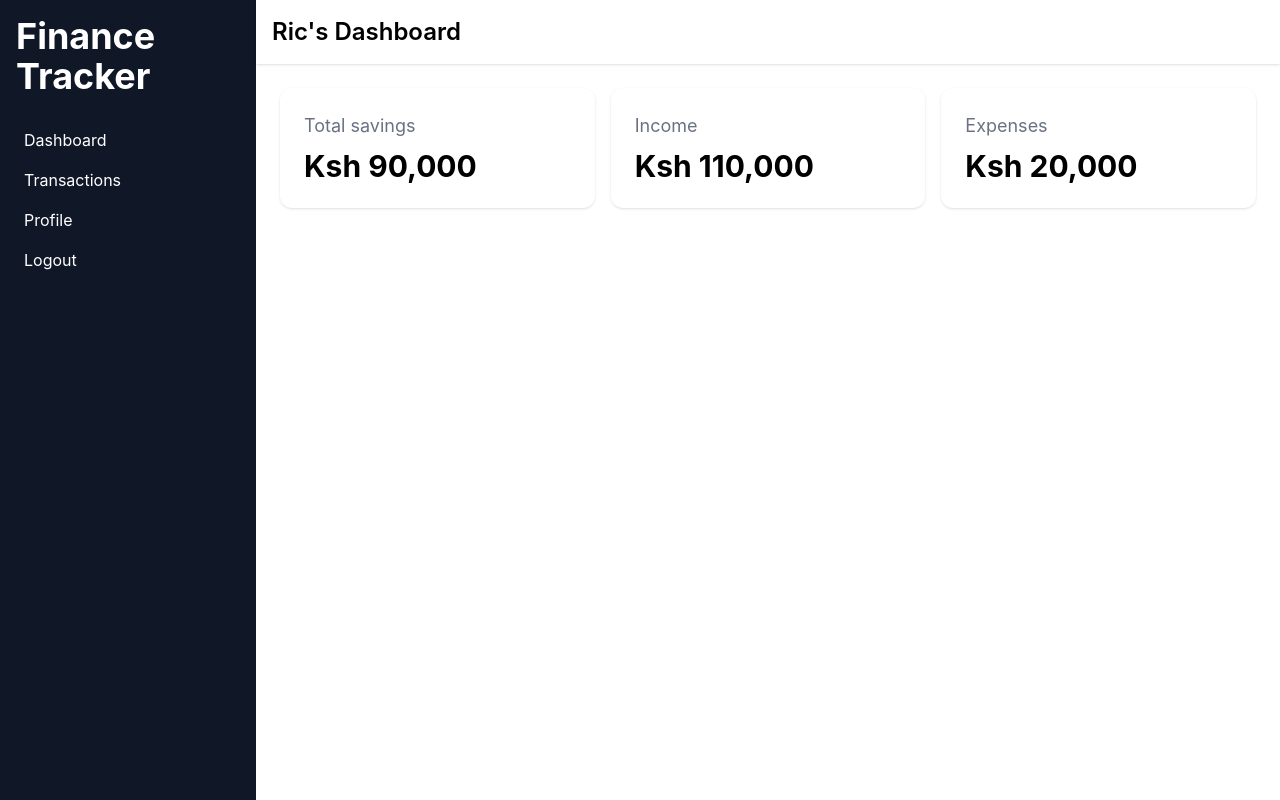
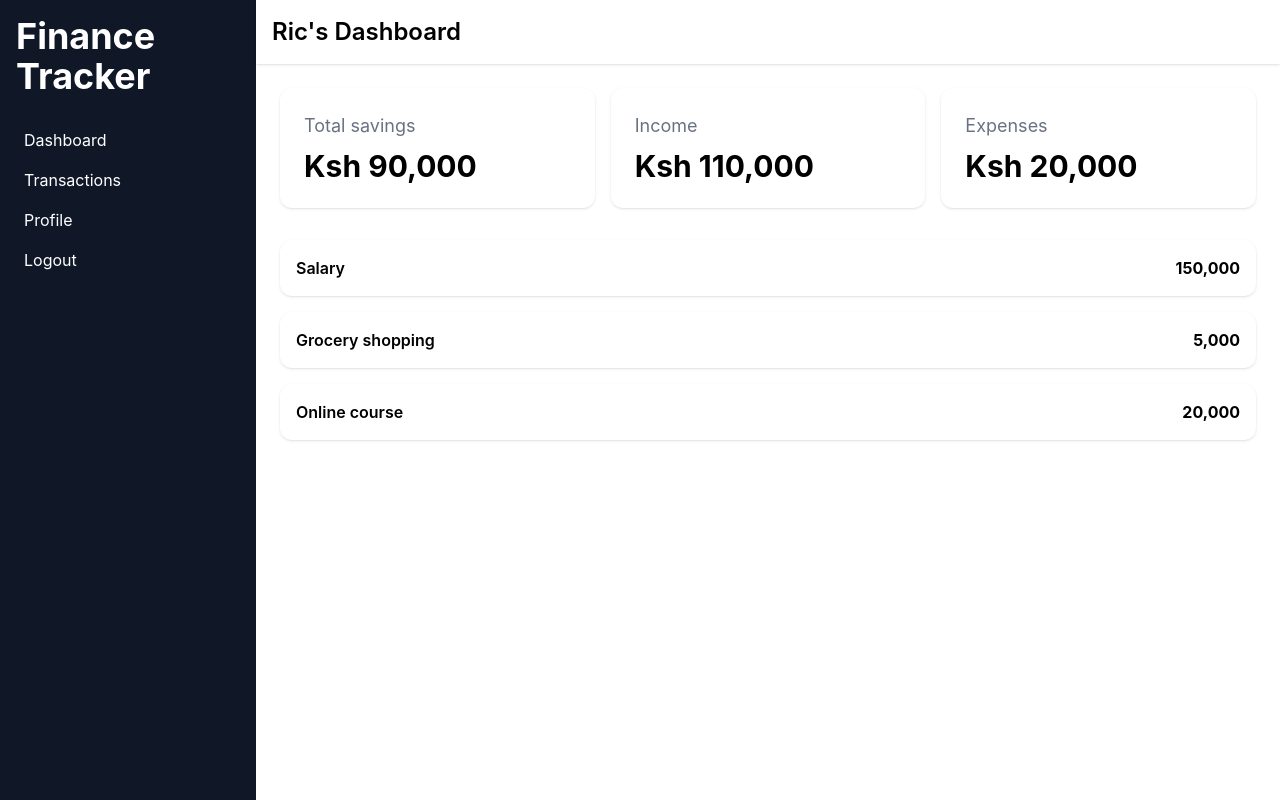
Before and after one commit to ricmusyoki-glitch/finance-tracker-app, a React (Vite) app: page /dashboard in a window 1280 px wide. Built offline with nearby package versions, Linux system fonts and the light colour scheme.

Commit message:
Added transaction cards with the title and amount

```diff
--- a/src/components/TransactionItem.jsx
+++ b/src/components/TransactionItem.jsx
@@ -0,0 +1,22 @@
+const TransactionItem = ({title, amount}) => {
+
+  return (
+    <div className="flex justify-between items-center bg-white p-4 rounded-xl shadow">
+
+        <div>
+            <h3 className="font-semibold">
+                {title}
+            </h3>
+        </div>
+
+        <div>
+            <p className="font-bold">
+                {amount}
+            </p>
+        </div>
+
+    </div>
+  )
+}
+
+export default TransactionItem
--- a/src/components/TransactionList.jsx
+++ b/src/components/TransactionList.jsx
@@ -0,0 +1,27 @@
+import TransactionItem from './TransactionItem'
+
+const TransactionList = () => {
+
+    const transactions = [
+        {id: 1, title: 'Salary', amount: '150,000'},
+        {id: 2, title: 'Grocery shopping', amount: '5,000'},
+        {id: 3, title: 'Online course', amount: '20,000'},
+    ]
+  return (
+
+    <div className='space-y-4'>
+
+        {transactions.map((transactions) =>
+
+        <TransactionItem
+        key={transactions.id}
+        title={transactions.title}
+        amount={transactions.amount}
+        />
+)}
+
+    </div>
+  )
+}
+
+export default TransactionList
--- a/src/pages/Dashboard.jsx
+++ b/src/pages/Dashboard.jsx
@@ -1,5 +1,6 @@
 import Dashboardlayout from "../layout/DashboardLayout"
 import Balancecard from "../components/BalanceCard"
+import TransactionList from "../components/TransactionList"
 
 
 const Dashboard = () => {
@@ -24,8 +25,11 @@ const Dashboard = () => {
           amount = "Ksh 20,000"
           />
 
+      </div>
 
+      <div className="mt-8">
 
+        <TransactionList />
       </div>
 
     </Dashboardlayout>
```
